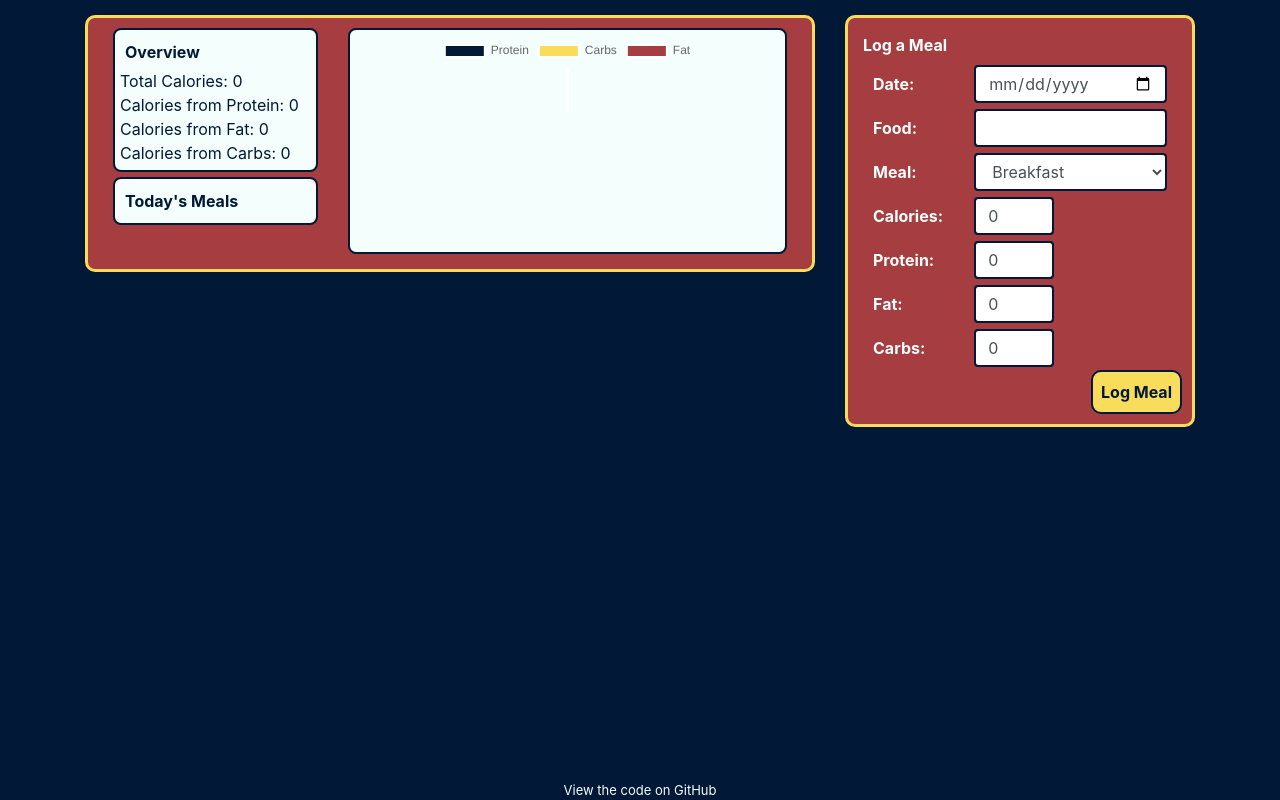
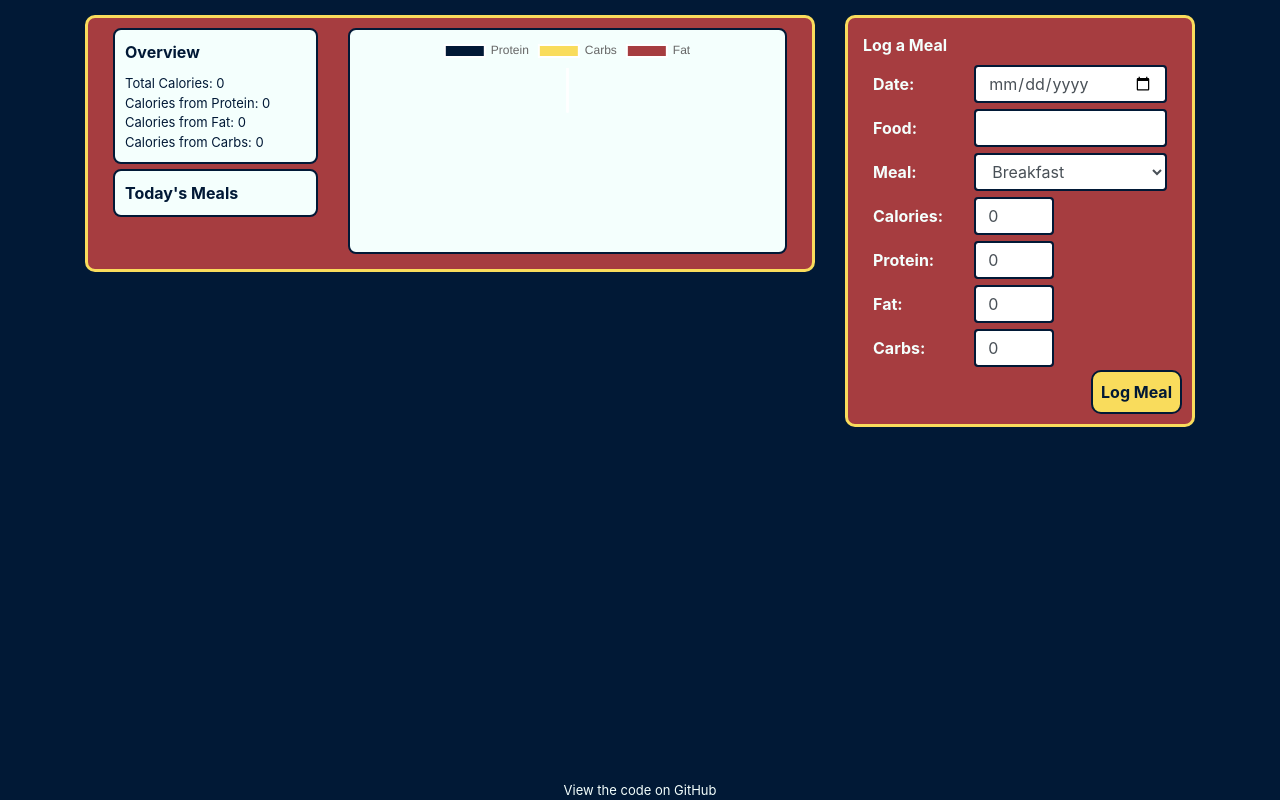
Before and after one commit to rjflanagan95/keto-tracker, a React (Create React App) app in the folder client/: page / in a window 1280 px wide. Built offline with nearby package versions, Linux system fonts and the light colour scheme.

Commit message:
smaller text on overview and meal list, padding

```diff
--- a/client/src/components/Graphs/graphs.css
+++ b/client/src/components/Graphs/graphs.css
@@ -7,6 +7,11 @@
     border-radius: 8px;
     border: 2px solid #011936;
     margin-bottom: 5px;
+}
+
+.overview-stats {
+    font-size: small;
+    padding: 5px;
 }
 
 .food-item {
@@ -30,3 +35,7 @@
 .food-item-date {
     font-size: x-small;
 }
+
+.food-item-details {
+    font-size: x-small;
+}
--- a/client/src/components/Graphs/graphs.js
+++ b/client/src/components/Graphs/graphs.js
@@ -84,21 +84,25 @@ class Graphs extends Component {
             <Col xs={4}>
               <div id="overview" className="graph-card">
                 <div className="title">Overview</div>
+                <div className="overview-stats">
                   <div>Total Calories: {this.state.totalCalories}</div>
                   <div>Calories from Protein: {this.state.proteinCalories}</div>
                   <div>Calories from Fat: {this.state.fatCalories}</div>
                   <div>Calories from Carbs: {this.state.carbCalories}</div>
+                </div>
               </div>
               <div id="food-list" className="graph-card">
                 <div className="title">Today's Meals</div>
                 {this.state.meals.map((val, index) =>
                 <div className="food-item" key={index}>
                   <div className="food-item-title">{val.food}</div>
+                  <div className="food-item-details">
                     <div className="food-item-date">{val.mealType} - {val.mealDate}</div>
                     <div>Calories: {val.calories}</div>
                     <div>Protein: {val.protein}g</div>
                     <div>Fat: {val.fat}g</div>
                     <div>Carbs: {val.carbs}g</div>
+                  </div>
                 </div>
                 )}
               </div>
```
Lines whose indentation alone changed are shown as unchanged.
